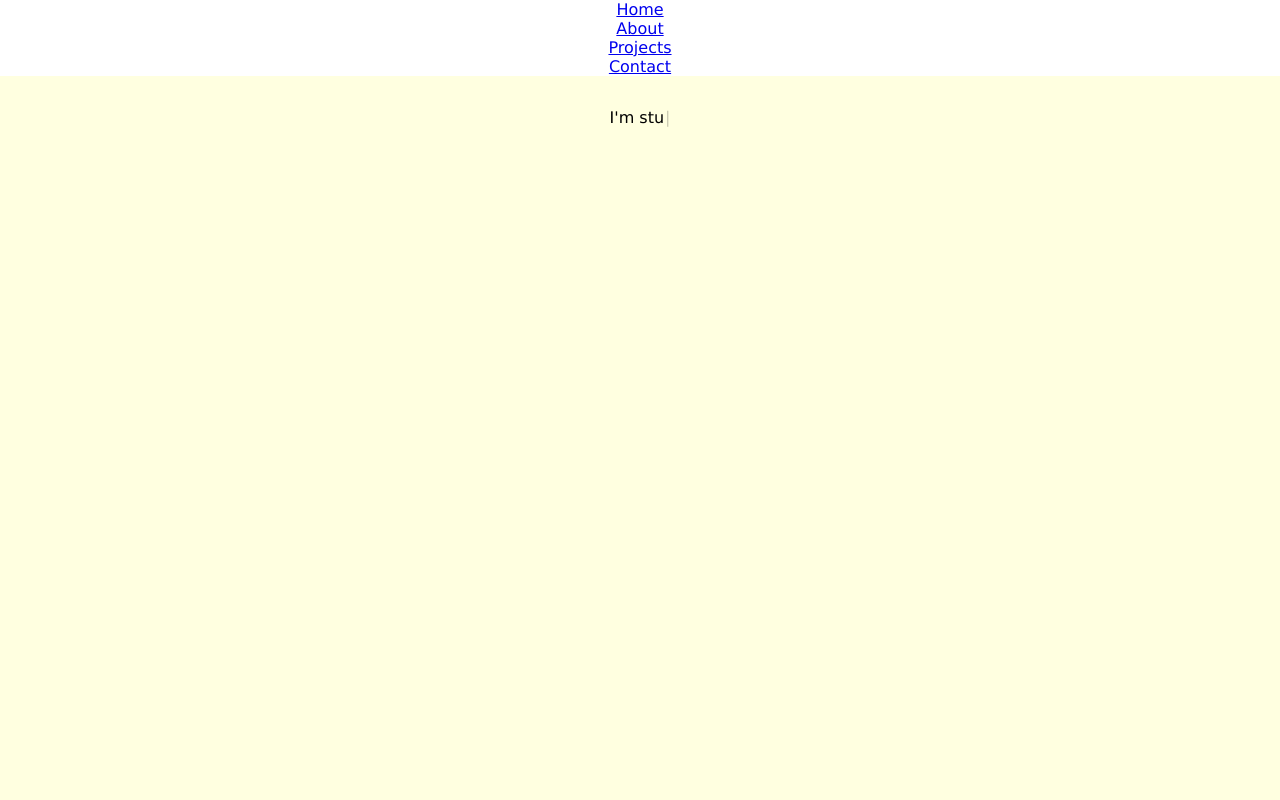
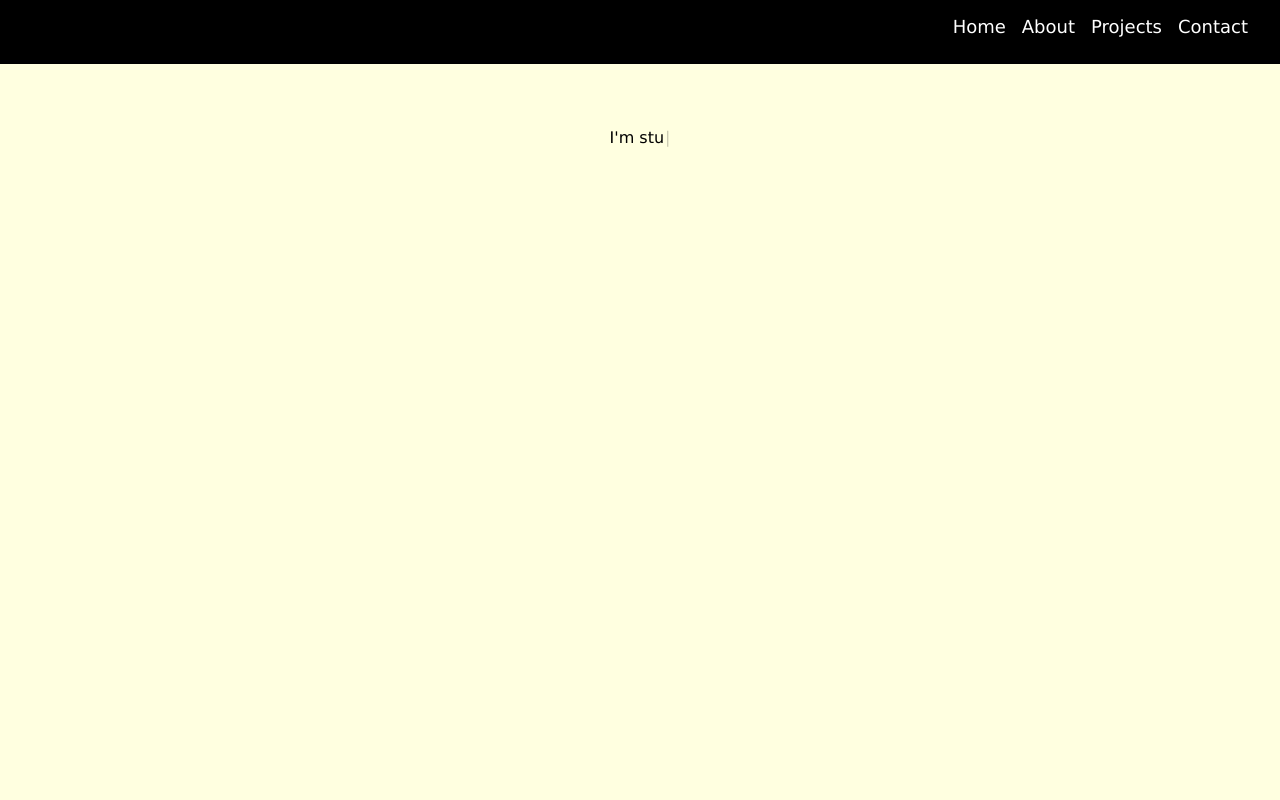
Before and after one commit to valkaond/portfolio, a React (Create React App) app: page / in a window 1280 px wide. Shown: the top 800 px of the page. Built offline with nearby package versions, Linux system fonts and the light colour scheme.

Commit message:
Menu rework (ul li) and new styling

```diff
--- a/src/App.css
+++ b/src/App.css
@@ -52,22 +52,45 @@
 }
 
 
-#menu{
-  background-color: lightgray;
+.menu{
+  background-color: black;
+  width: 100%;
+  height: 4rem;
+  position: fixed;
+}
+
+.menu ul{
   display: flex;
-  flex-direction: row;
-  position: fixed;
-  top: 0;
-  left: 0;
-  right: 0;
+  flex-wrap: wrap;
+  float: right;
+  margin: 1rem;
 }
+
+.menu ul li{
+  list-style-type: none;
+  padding-right: 1rem;
+}
+
+.menuLink{
+  text-decoration: none;
+  color: white;
+  font-size: large;
+}
+
+.menuLink:hover{
+  text-decoration: none;
+  transition: 250ms;
+  color: gold;
+  font-size: larger;
+}
+
 
 #content{
   background-color: lightyellow;
 }
 
 #home{
-  margin-top:2rem;
+  margin-top:8rem;
   min-height: 100vh;
 }
 
--- a/src/components/Menu.js
+++ b/src/components/Menu.js
@@ -6,10 +6,10 @@ function Menu(){
         <div>
             <div className="menu">
                 <ul>
-                    <li><a href="/#">Home</a></li>
-                    <li><a href="/#about">About</a></li>
-                    <li><a href="/#projects">Projects</a></li>
-                    <li><a href="/#contact">Contact</a></li>
+                    <li><a className="menuLink" href="/#">Home</a></li>
+                    <li><a className="menuLink" href="/#about">About</a></li>
+                    <li><a className="menuLink" href="/#projects">Projects</a></li>
+                    <li><a className="menuLink" href="/#contact">Contact</a></li>
                 </ul>
             </div>
         </div>
```
